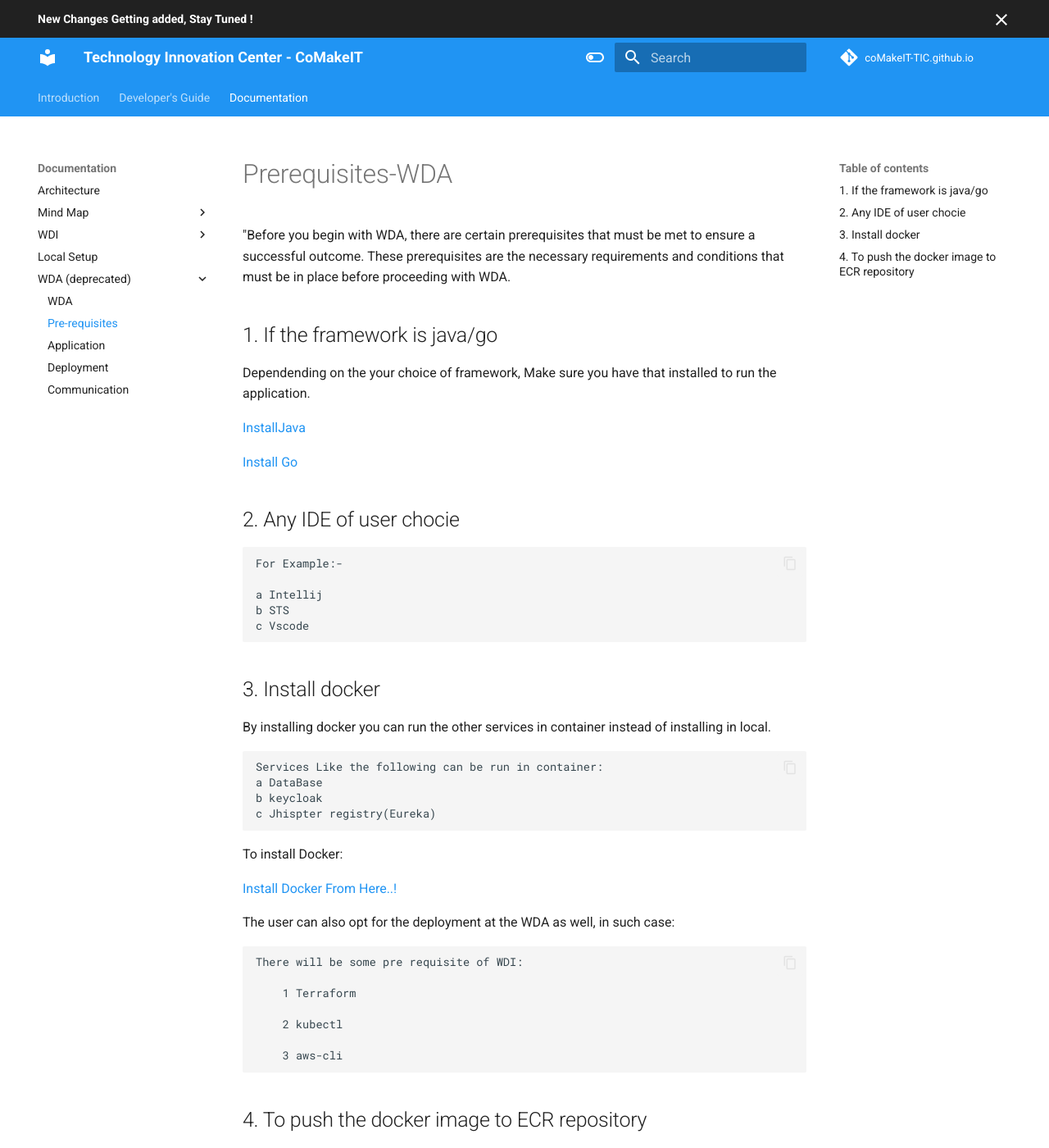
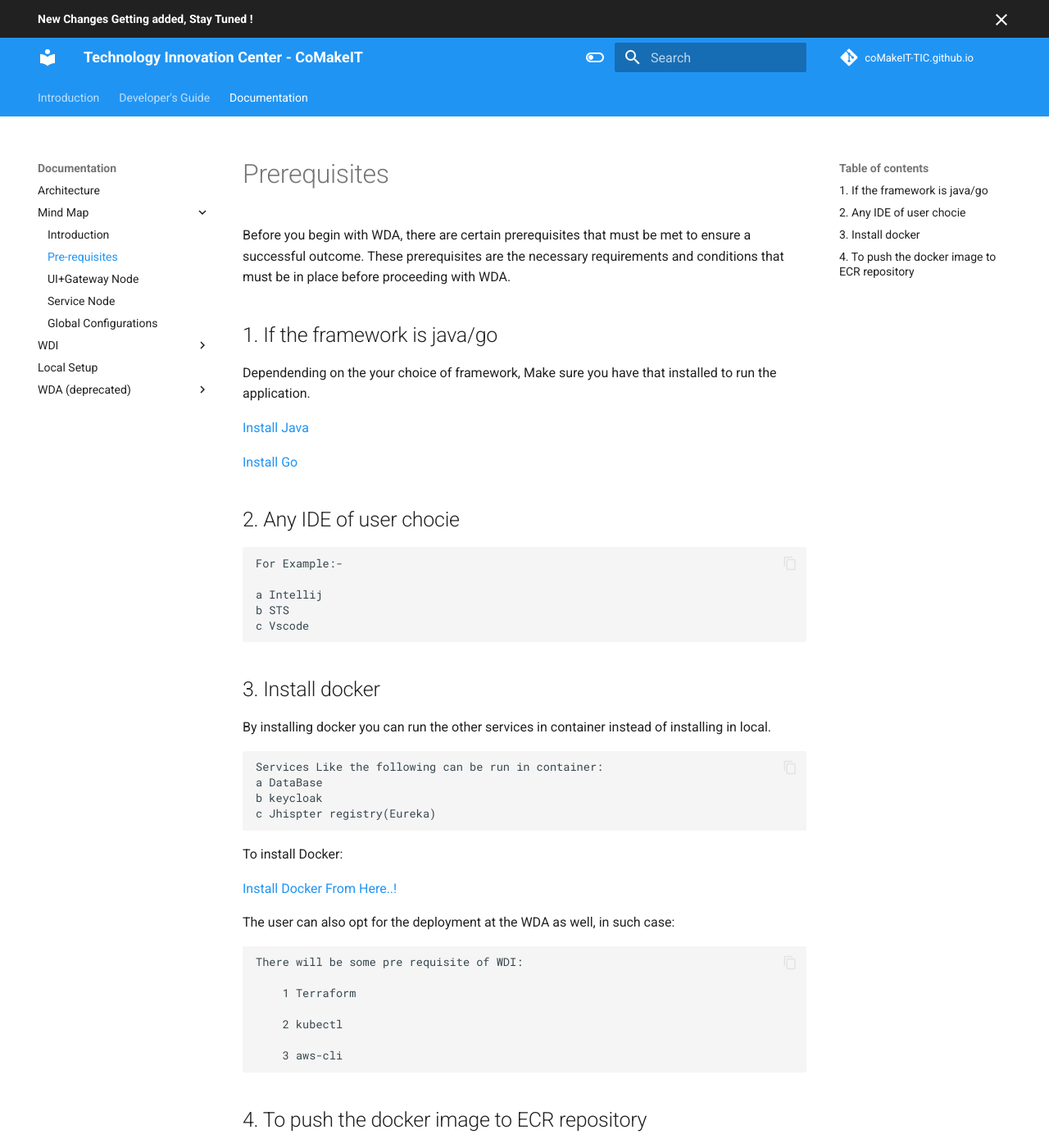
Before and after one commit to tic-oss/tic-oss.github.io, an MkDocs documentation site: the page built from docs/Documentation/MindMap/Prerequisites.md, in a window 1280 px wide and 1400 px high. Shown: the whole window at 82% size. Built offline with MkDocs 1.6.1 and Material for MkDocs 9.7.7, drawn with Linux system fonts in a browser that asks for light colours; comment, search, counter and statistics services are not loaded; some of the changed text lies outside the part shown.

Commit message:
minor updates for mindmap docs

```diff
--- a/docs/Documentation/WDA/Prerequisites.md
+++ b/docs/Documentation/MindMap/Prerequisites.md
@@ -1,12 +1,12 @@
-# Prerequisites-WDA
+# Prerequisites
 
-"Before you begin with WDA, there are certain prerequisites that must be met to ensure a successful outcome. These prerequisites are the necessary requirements and conditions that must be in place before proceeding with WDA.
+Before you begin with WDA, there are certain prerequisites that must be met to ensure a successful outcome. These prerequisites are the necessary requirements and conditions that must be in place before proceeding with WDA.
 
 ## 1. If the framework is java/go
 
 Dependending on the your choice of framework, Make sure you have that installed to run the application.
 
-[InstallJava](https://www.oracle.com/in/java/technologies/downloads/)
+[Install Java](https://www.oracle.com/in/java/technologies/downloads/)
 
 [Install Go](https://go.dev/doc/install)
 ## 2. Any IDE of user chocie
@@ -38,4 +38,4 @@ The user can also opt for the deployment at the WDA as well, in such case:
 ## 4. To push the docker image to ECR repository
 You would require a AWS cli, to configure reffer the below link.
 
-   [Configure AWS cli](https://docs.aws.amahttps://docs.aws.amazon.com/cli/latest/userguide/getting-started-install.htmlzon.com/cli/latest/userguide/cli-authentication-user.html)
+   [Configure AWS CLI](https://docs.aws.amahttps://docs.aws.amazon.com/cli/latest/userguide/getting-started-install.htmlzon.com/cli/latest/userguide/cli-authentication-user.html)
--- a/mkdocs.yml
+++ b/mkdocs.yml
@@ -72,7 +72,7 @@ nav:
   - Documentation:
     - Architecture: Documentation/concept.md
     - Mind Map:
-      - Mind Map: Documentation/MindMap/MindMap.md
+      - Introduction: Documentation/MindMap/Introduction.md
       - Pre-requisites: Documentation/MindMap/Prerequisites.md
       - UI+Gateway Node: Documentation/MindMap/UIandGateway.md
       - Service Node: Documentation/MindMap/ServiceNode.md
```
Also changed, not shown: docs/DevelopersGuide/MindMap/GetStarted.md (+1 -1 lines), docs/Documentation/MindMap/Introduction.md (renamed from docs/Documentation/MindMap/MindMap.md).
